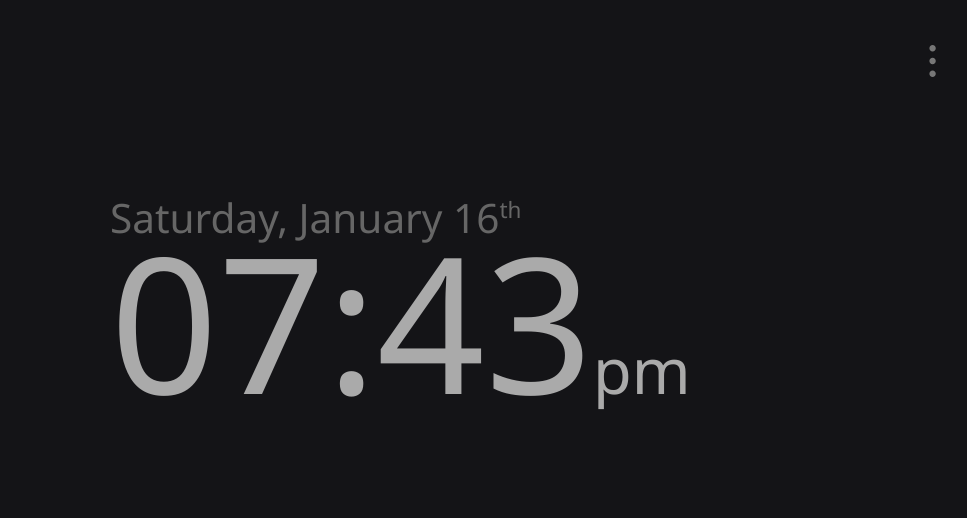
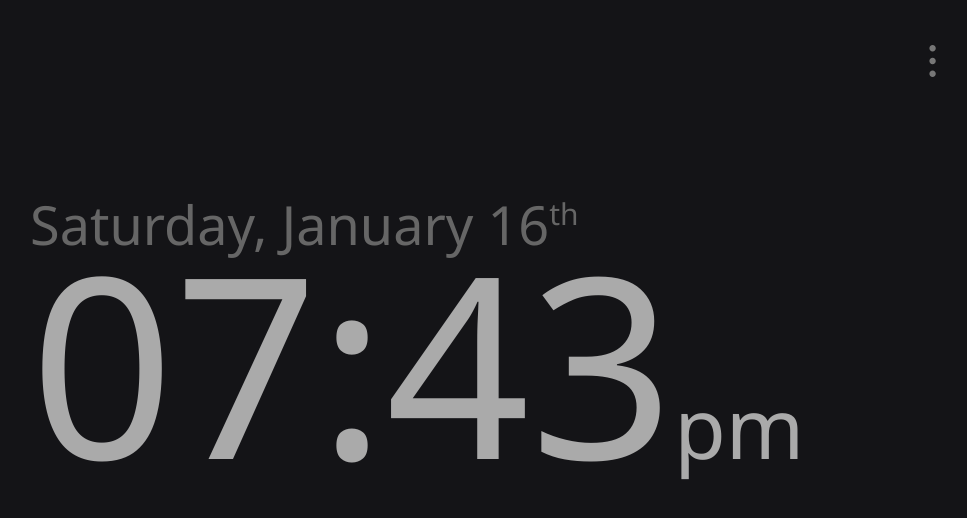
Before and after one commit to bryton-jay-smith/my-Big-Ol-Clock, a plain HTML site: page index.html in a window 1280 px wide. Shown: the whole page, without its empty margins (290-1257 px from the left). Drawn offline with Linux system fonts and the light colour scheme.

Commit message:
set to x1

```diff
--- a/index.html
+++ b/index.html
@@ -46,7 +46,7 @@
     Init = () => {
       Refresh = props => {
 
-        Scaling = 0.75
+        Scaling = 1
         //Dynamic font Size Calculations
         HeaderSize = Math.round(Math.sqrt((window.innerHeight*window.innerHeight) + (window.innerWidth*window.innerWidth))/(6)) * Scaling
         SubHeaderSize = Math.round(Math.sqrt((window.innerHeight*window.innerHeight) + (window.innerWidth*window.innerWidth))/(28))* Scaling
```
